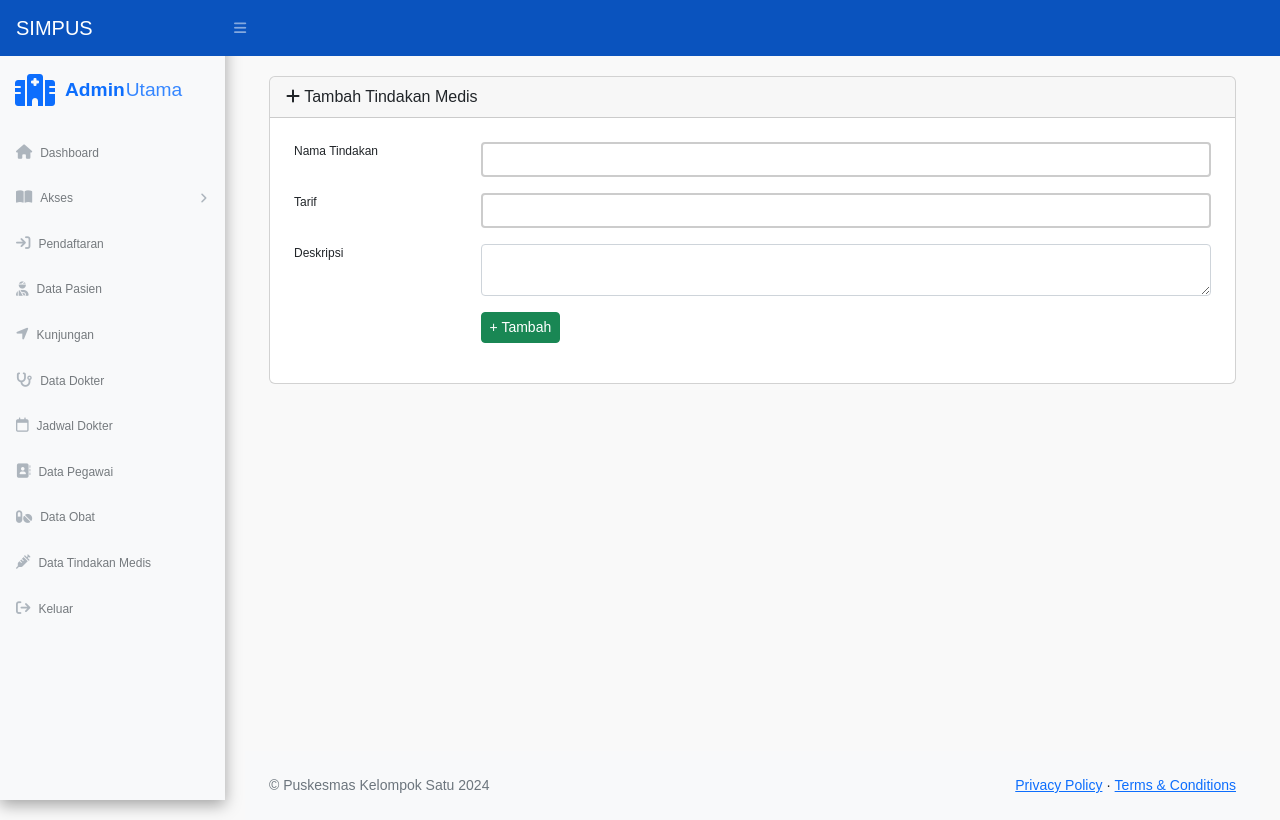
After one commit to rskymaulna/simpus_real, a PHP site: page /tambah-tindakan.php in a window 1280 px wide. The commit adds this page. Run offline with PHP 8.4, Linux system fonts and the light colour scheme; some libraries are stand-ins or nearby versions.

Commit message:
membuat crud untuk tindakan medis

```diff
--- a/admin umum/data-obat.php
+++ b/admin umum/data-obat.php
@@ -42,7 +42,7 @@ $i = 1;
                                                     <i class="fas fa-edit"></i>
                                                 </div>
                                                 <div class="preview-text wd-pt1">
-                                                    Edit jadwal
+                                                    Edit Obat
                                                 </div>
                                             </a>
                                             <a href="hapus-obat.php?id=<?= $obat['id_obat'] ?>" class="preview-container">
@@ -50,7 +50,7 @@ $i = 1;
                                                     <i class="fa-solid fa-trash-can"></i>
                                                 </div>
                                                 <div class="preview-text wd-pt2">
-                                                    Hapus jadwal
+                                                    Hapus Obat
                                                 </div>
                                             </a>
                                         </div>
--- a/admin umum/layout/side.php
+++ b/admin umum/layout/side.php
@@ -1,7 +1,7 @@
 <div id="layoutSidenav">
             <div id="layoutSidenav_nav">
-                <nav class="sb-sidenav accordion sb-sidenav-dark" id="sidenavAccordion">
-                    <div class="sb-sidenav-menu">
+                <nav class="sb-sidenav accordion apalah sb-sidenav-dark" id="sidenavAccordion">
+                    <div class="sb-sidenav-menu apalah">
                         <div class="brand">
                         <i class="fa-solid fa-hospital fa-2xl logo-brand"></i>
                         <div class="nama-brand">
@@ -57,7 +57,7 @@
                                 <div class="sb-nav-link-icon"><i class="fa-solid fa-pills"></i></div>
                                 Data Obat
                             </a>
-                            <a class="nav-link" href="data-pegawai.php">
+                            <a class="nav-link" href="data-tindakan.php">
                                 <div class="sb-nav-link-icon"><i class="fa-solid fa-syringe"></i></div>
                                 Data Tindakan Medis
                             </a>
--- /dev/null
+++ b/admin umum/tambah-tindakan.php
@@ -0,0 +1,54 @@
+<?php
+include "../modulphp/function.php";
+include "layout/top.php";
+include "layout/side.php";
+if(isset($_POST['submit'])){
+    if(tambahTindakan($_POST) > 0){
+        echo "<script>alert('Data berhasil ditambahkan !'); window.location.href='data-tindakan.php';</script>";
+    }
+    else{
+        echo "<script>alert('Data gagal ditambahkan !');</script>";
+    }
+}
+
+if(mysqli_error($conn)){
+    var_dump(mysqli_error($conn));
+}
+
+?>
+            <div id="layoutSidenav_content">
+                <main>
+                    <div class="container-fluid px-4">
+                        <div class="card mb-4">
+                            <div class="card-header">
+                                <i class="fas fa-plus"></i>
+                                Tambah Tindakan Medis
+                            </div>
+                            <div class="card-body">
+                                <form action="" method="post" enctype="multipart/form-data">
+                                    <table style="font-size: 15px;" class="table table-custom table-borderless">
+                                        <tr>
+                                            <td class="daftar1"><label for="nama">Nama Tindakan</label></td>
+                                            <td class="daftar"><input type="text" name="nama" id="nama" class="w-100 form-control form-control-sm"></td>
+                                        </tr>
+                                        <tr>
+                                            <td class="daftar1"><label for="tarif">Tarif</label></td>
+                                            <td class="daftar"><input type="text" name="tarif" id="tarif" class="w-100 form-control form-control-sm"></td>
+                                        </tr>
+                                        <tr>
+                                            <td class="daftar1"><label for="desc">Deskripsi</label></td>
+                                            <td class="daftar"><textarea name="desc" id="desc" class="w-100 form-control form-control-sm"></textarea></td>
+                                        </tr>
+                                        <tr>
+                                            <td></td>
+                                            <td class="daftar">
+                                                <button type="submit" name="submit" class="btn btn-custom btn-success btn-sm">+ Tambah</button>
+                                            </td>
+                                        </tr>
+                                    </table>
+                                </form>
+                            </div>
+                        </div>
+                    </div>
+                </main>
+<?php include "layout/footer.php"; ?>
--- a/modulphp/function.php
+++ b/modulphp/function.php
@@ -418,8 +418,41 @@ function editObat($id, $data){
 
 function hapusObat($id){
     global $conn;
-     mysqli_query($conn, "DELETE FROM obat WHERE id_obat = $id");
+    mysqli_query($conn, "DELETE FROM obat WHERE id_obat = $id");
 
-     return mysqli_affected_rows($conn);
+    return mysqli_affected_rows($conn);
+}
+
+
+
+//SESI CRUD TINDAKAN MEDIS
+
+function tambahTindakan($data){
+    global $conn;
+    $nama  = $data['nama'];
+    $tarif = $data['tarif'];
+    $desc  = $data['desc'];
+
+    mysqli_query($conn, "INSERT INTO tindakan (nama_tindakan, tarif, deskripsi) VALUES ('$nama', '$tarif', '$desc')");
+
+    return mysqli_affected_rows($conn);
+}
+
+function editTindakan($id, $data){
+    global $conn;
+    $nama  = $data['nama'];
+    $tarif = $data['tarif'];
+    $desc  = $data['desc'];
+
+    mysqli_query($conn, "UPDATE  tindakan SET nama_tindakan = '$nama', tarif = '$tarif', deskripsi = '$desc' WHERE id_tindakan = $id ");
+
+    return mysqli_affected_rows($conn);
+}
+
+function hapusTindakan($id){
+    global $conn;
+    mysqli_query($conn, "DELETE FROM tindakan WHERE id_tindakan = $id");
+
+    return mysqli_affected_rows($conn);
 }
 ?>
```
Also changed, not shown: admin umum/data-tindakan.php (+14 -16 lines), admin umum/edit-tindakan.php (added, +58 -0 lines), admin umum/hapus-tindakan.php (added, +10 -0 lines).
